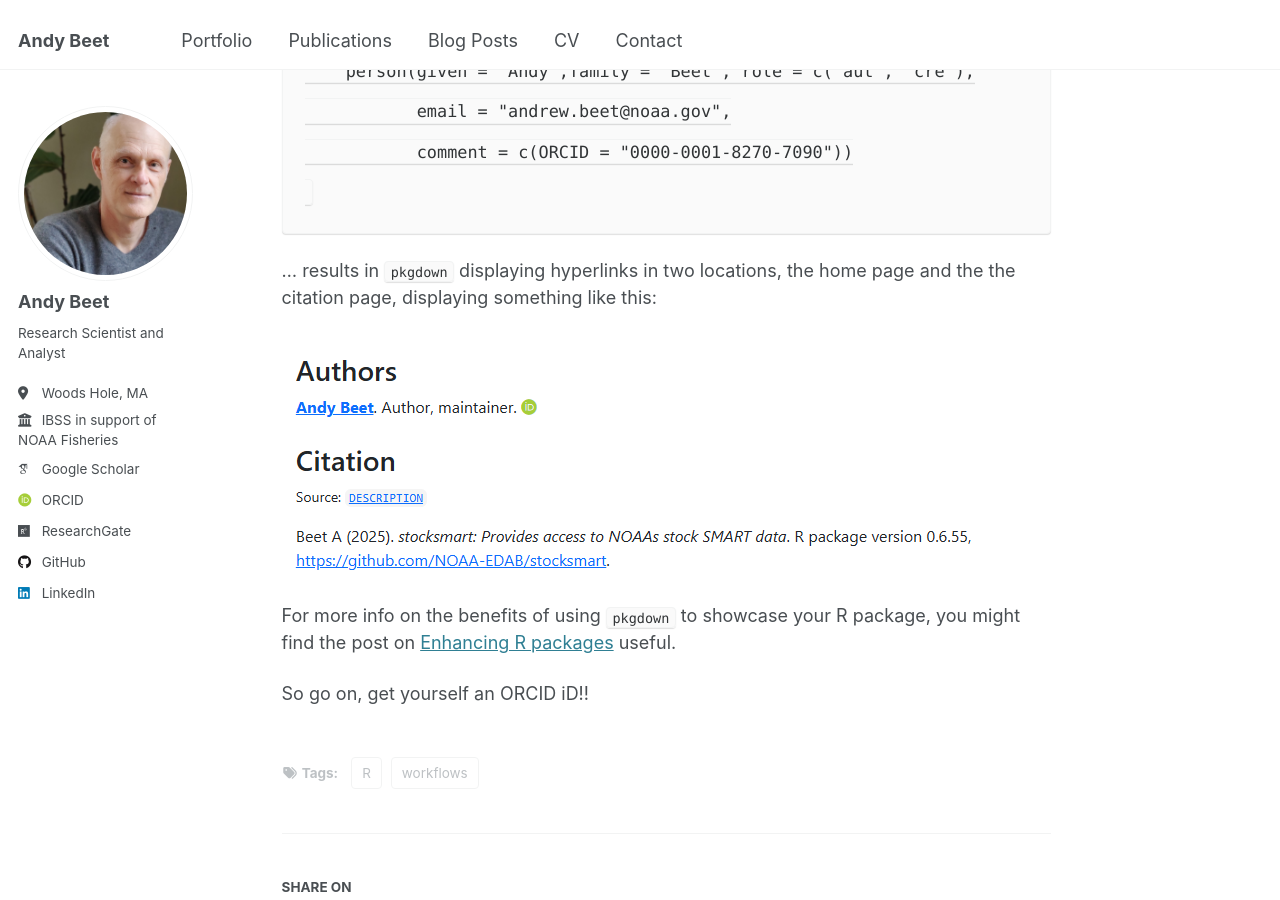
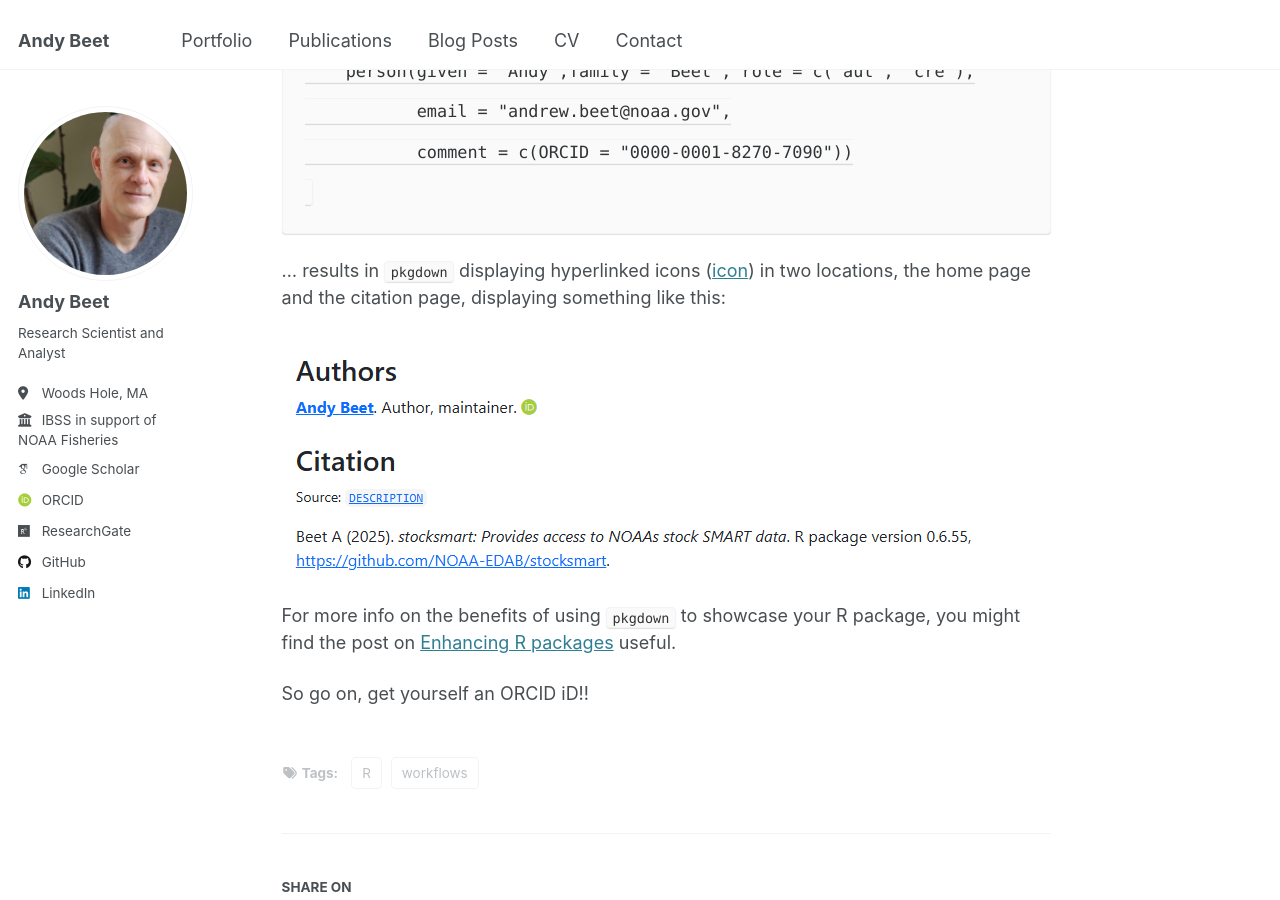
Before and after one commit to andybeet/website, a Jekyll site: the page built from _posts/2025-03-15-orcid_ids.md, in a window 1280 px wide and 900 px high, scrolled down 1012 px. Built offline with Jekyll 4.4.1, drawn with Linux system fonts in a browser that asks for light colours; emoji names are drawn with the system emoji font; some web fonts are replaced.

Commit message:
add orcid logo

````diff
--- a/_posts/2025-03-15-orcid_ids.md
+++ b/_posts/2025-03-15-orcid_ids.md
@@ -33,7 +33,7 @@ Authors@R:
            comment = c(ORCID = "0000-0001-8270-7090"))
 ```
 
-... results in `pkgdown` displaying hyperlinks in two locations, the home page and the the citation page, displaying something like this:
+... results in `pkgdown` displaying hyperlinked icons ([icon]({{site.baseurl}}/images/posts/ORCID-iD_icon_24x24.png)) in two locations, the home page and the citation page, displaying something like this:
 
 ![citation page]({{site.baseurl}}/images/posts/orcid2.png)
 
````
Also changed, not shown: images/posts/ORCID-iD_icon_24x24.png (added).
